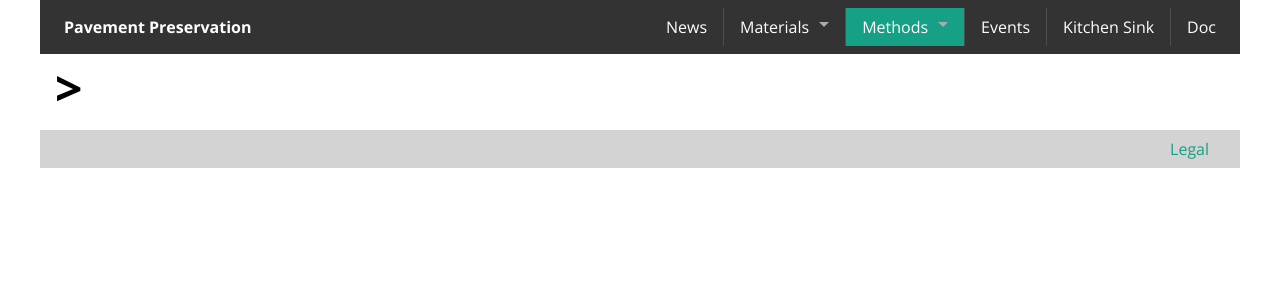
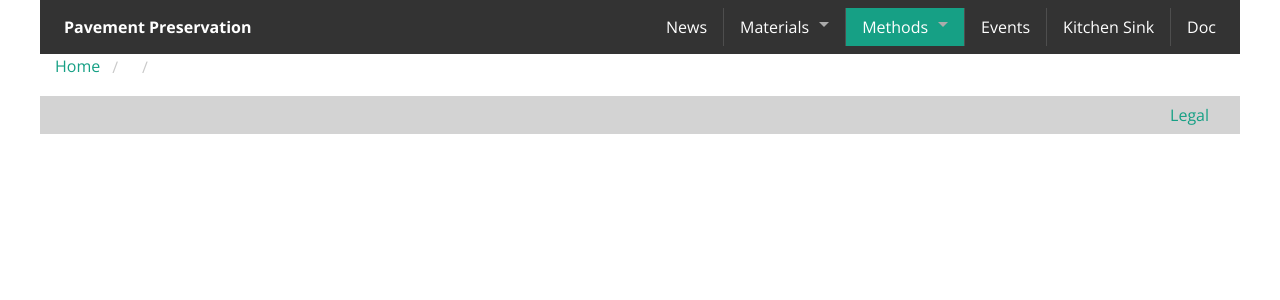
Before and after one commit to captaincoffee/p2, a Jekyll site: the page built from methods/chip-seals.html, in a window 1280 px wide. Shown: the top 300 px of the page. Built offline with Jekyll 4.4.1, drawn with Linux system fonts in a browser that asks for light colours.

Commit message:
factorized category's documents printing in collection an category indexes

```diff
--- a/_includes/components/category-page.html
+++ b/_includes/components/category-page.html
@@ -3,41 +3,24 @@ Deriving useful variables from page.url
  - currentCollectionSlug : string current collection slug
  - currentCollection : jekyll:collection current collection
  - currentCollectionIndexUrl : string url for current collection
+ - currentCollectionDocsByCategory : array current collection documents sorted by category
+   returns : [ {"name"=>"chip-seals", "items"=>[#, #]},
+               {"name"=>"crack-joint-treatments", "items"=>[#]},
+               {"name"=>"microsurfacing-slurry", "items"=>[#]} ]
 
 When on a category index page, we also create :
  - currentCategorySlug : string current category slug
+ - currentCategoryDatas : array { name: "Safety", slug: "safety" }
  - currentCategoryIndexUrl : string url for current category
 {% endcomment %}
 {% include components/getVariablesFromPageUrl.html %}
 
-{% assign categoryDatas = currentCollection.categories | where: "slug", currentCategorySlug | first %}
+<nav aria-label="You are here:" role="navigation">
+<ul class="breadcrumbs">
+    <li><a href="{{ site.baseurl}}/">Home</a></li>
+    <li><a href="{{ currentCollectionIndexUrl }}">{{ currentCollection.name }}</a></li>
+    <li>{{ currentCategoryDatas.name }}</li>
+</ul>
+</nav>
 
-<h1>
-    <a href="{{ currentCollectionIndexUrl }}">{{ currentCollection.name }}</a>
-    &gt; {{ categoryDatas.name }}
-</h1>
-
-{% assign categoryDocs = currentCollection.docs | where: "category", currentCategorySlug %}
-
-{% assign byType = categoryDocs | group_by: 'type' %}
-{% for typeInfos in site.articleTypes %}
-
-    {% assign currentType = typeInfos.slug %}
-    {% assign currentTypeDocs = byType | where: "name", currentType | first %}
-
-    {% if currentTypeDocs != nil %}
-        <h4>{{ typeInfos.plural }}</h4>
-
-        {% for doc in currentTypeDocs.items %}
-            <article>
-            <h5><a href="{{ site.baseurl }}{{ doc.url }}">{{ doc.title }}</a></h5>
-            {% comment %}If we have an excerpt, we print it
-            There is no excerpt in Jekyll 2 collections, so here's another workaround {% endcomment %}
-            {% assign parts = doc.content | split: site.excerpt_separator %}
-            {% if parts.size > 1 %} {% comment %}Print excerpt if we have one{% endcomment %}
-                {{ parts[0] | markdownify }}
-            {% endif %}
-            </article>
-        {% endfor %}
-    {% endif %}
-{% endfor %}
+{% include components/printDocumentsForCategory.html category=currentCategoryDatas startHeaderLevel=1 %}
--- /dev/null
+++ b/_includes/components/printDocumentsForCategory.html
@@ -0,0 +1,82 @@
+{% assign category = include.category %}
+{% assign startHeaderLevel = include.startHeaderLevel %}
+{% if startHeaderLevel == nil %}
+  {% assign startHeaderLevel = 1 %}
+{% endif %}
+
+{% assign h1 = startHeaderLevel %}
+{% assign h2 = h1 | plus: 1 %}
+
+    {% comment %}
+    Look for docs in current listed Category
+    returns a hash : {"name"=>"chip-seals", "items"=>[#, #]}
+    {% endcomment %}
+    {% assign categoryDocs = currentCollectionDocsByCategory | where: "name", category.slug | first %}
+
+    {% if categoryDocs != nil %}
+
+        {% capture categoryUrl %}{{ site.baseurl }}/{{ currentCollection.label }}/{{ category.slug }}/{% endcapture %}
+        <h{{ h1 }}><a href="{{ categoryUrl }}">{{ category.name }}</a></h{{ h1 }}>
+
+        {% comment %}Sort category documents by type
+        return an array  : [ {"name"=>"videos", "items"=>[#]},
+                             {"name"=>"articles", "items"=>[#]} ]
+        {% endcomment %}
+        {% assign byType = categoryDocs.items | group_by: 'type' %}
+
+        {% assign tabsOutput = "" | split: "/" %}
+        {% assign documentsOutput = "" | split: "/" %}
+
+        {% comment %}Sorting documents by type in site.articleTypes order{% endcomment %}
+        {% for typeInfos in site.articleTypes %}
+            {% assign currentType = typeInfos.slug %}
+            {% comment %}Get documents for currentType{% endcomment %}
+            {% assign currentTypeDocs = byType | where: "name", currentType | first %}
+            {% if currentTypeDocs != nil %}
+                {% capture targetId %}{{ category.slug }}-{{typeInfos.slug}}{% endcapture %}
+
+                {% if tabsOutput.size < 1 %}
+                    {% assign activeClass = " is-active" %}
+                {% else %}
+                    {% assign activeClass = "" %}
+                {% endif %}
+
+                {% capture tab %}<li class="tabs-title {{activeClass}}">
+                <a href="#{{targetId}}"><i class="{{ typeInfos.icon }}"></i> {{ typeInfos.plural }}</a>
+                </li>{% endcapture %}
+
+                {% assign tabsOutput = tabsOutput | push: tab %}
+
+                {% capture allDocs %}
+                    <div class="tabs-panel {{activeClass}}" id="{{ targetId }}">
+                    {% for doc in currentTypeDocs.items %}
+                            <article>
+                                <h{{ h2 }}><a href="{{ site.baseurl }}{{ doc.url }}"><i class="{{ typeInfos.icon }}"></i> {{ doc.title }}</a></h{{ h2 }}>
+                                {% if page.date %}
+                                    <p>date : {{ doc.date | date: '%y/%m/%d %H:%M:%S' }}</p>
+                                {% endif %}
+                            </article>
+                    {% endfor %}
+                    </div>
+                {% endcapture %}
+
+                {% assign documentsOutput = documentsOutput | push: allDocs %}
+
+            {% endif %}
+        {% endfor %}
+
+        {% if byType.size > 1 %}
+        <ul class="tabs" data-tabs id="{{ category.slug }}-documents">
+        {% for tab in tabsOutput %}{{ tab }}{% endfor %}
+        </ul>
+        {% endif %}
+
+        {% if byType.size > 1 %}
+        <div class="tabs-content" data-tabs-content="documents">
+        {% for doc in documentsOutput %}{{ doc }}{% endfor %}
+        </div>
+        {% else %}
+        {% for doc in documentsOutput %}{{ doc }}{% endfor %}
+        {% endif %}
+
+    {% endif %}
```
Also changed, not shown: _includes/components/collection-page.html (+12 -42 lines).
